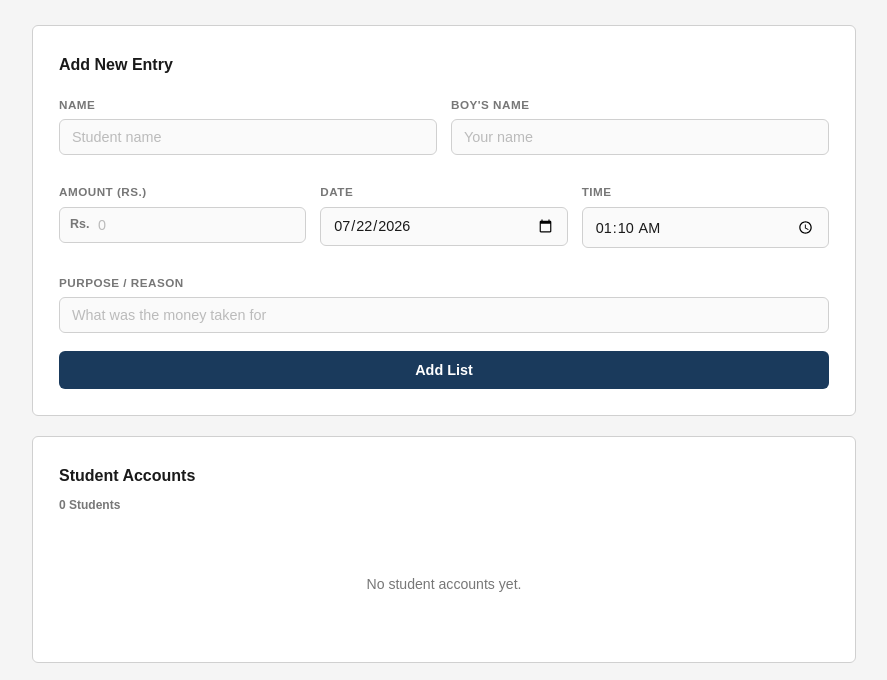
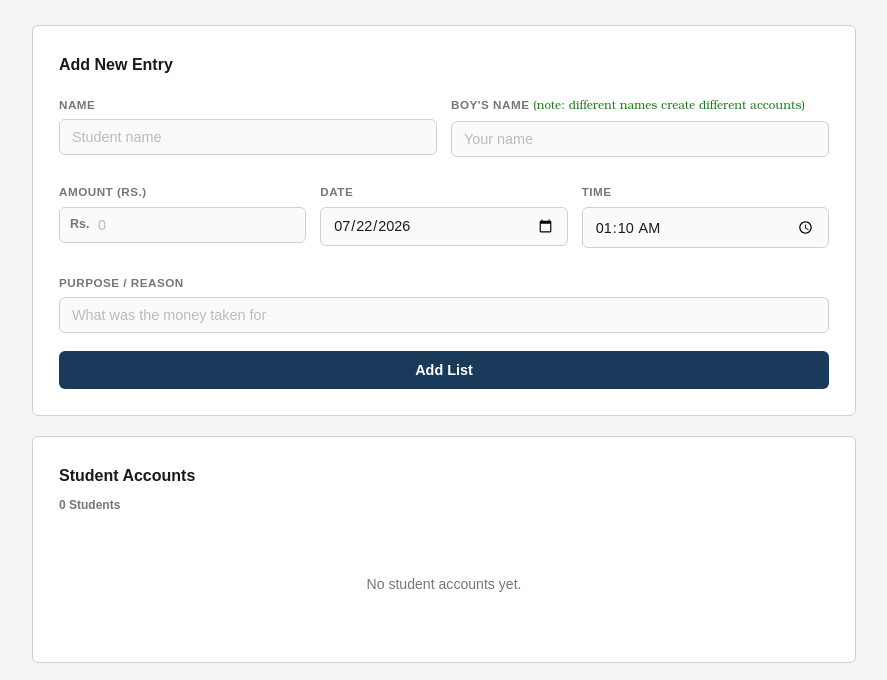
Before and after one commit to faheem96ch/Expenses-book, a plain HTML site: page index.html in a window 1280 px wide. Both pictures are taken after typing "name@example.com", "Sample123", "Sample123" into the empty fields and a click on the button "Create Account". Shown: the part 120-800 px from the top of the page, without its empty margins (196-1083 px from the left). Drawn offline with nearby package versions, Linux system fonts and the light colour scheme.

Commit message:
website update

```diff
--- a/index.html
+++ b/index.html
@@ -60,7 +60,7 @@
           <input type="text" id="studentName" placeholder="Student name"/>
         </div>
         <div class="field">
-          <label for="lenderName">Boy's Name</label>
+          <label for="lenderName">Boy's Name <span class="tip-text">(Note: different names create different Accounts)</span></label>
           <input type="text" id="lenderName" placeholder="Your name"/>
         </div>
       </div>
--- a/style.css
+++ b/style.css
@@ -412,3 +412,11 @@ td { padding: 10px 12px; vertical-align: middle; }
   .header-top { flex-direction: column; gap: 10px; }
   .student-grid { grid-template-columns: 1fr; }
 }
+
+.tip-text {
+  color: #1a7a1a;
+  font-family: 'Bookman Old Style', 'URW Bookman', serif;
+  text-transform: lowercase;
+  font-weight: 400;
+  letter-spacing: 0;
+}
```
